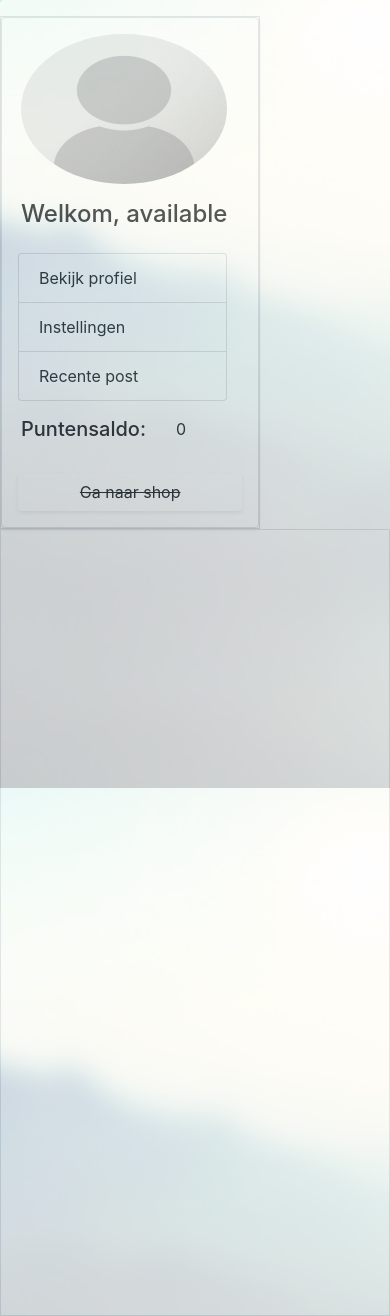
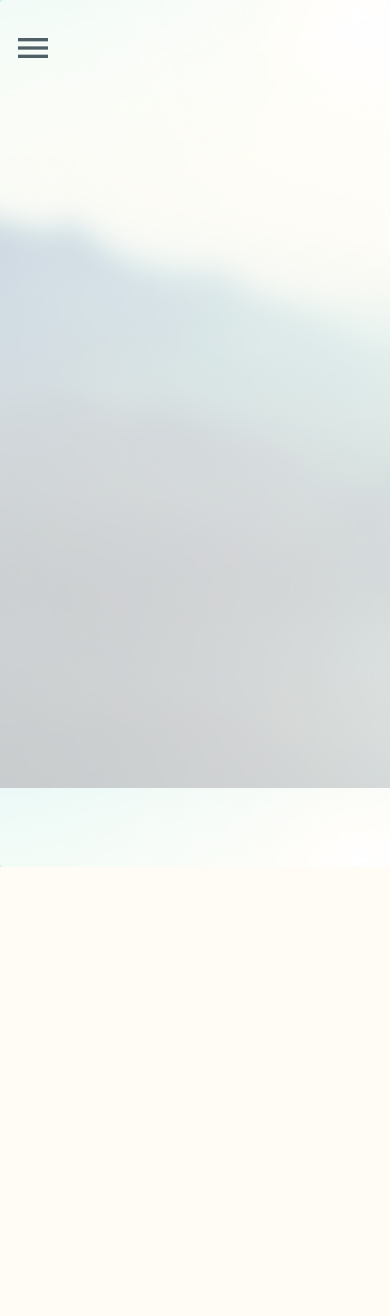
Before and after one commit to ath1s/Stully, a PHP site: page /pages/timeline.php in a window 390 px wide. Shown: the part 56-1372 px from the top of the page. After the commit the page ends 923 px from the top, so only its background shows below. Run offline with PHP 8.4, Linux system fonts and the light colour scheme; the visitor is signed in with stand-in values (Sample User, id 1); data that the repository does not hold is empty; some libraries are stand-ins or nearby versions.

Commit message:
made the timeline ui responsive.

```diff
--- a/dist/css/main.css
+++ b/dist/css/main.css
@@ -5,23 +5,6 @@
   font-size: 100%;
 }
 
-/* Hide standard profile placement */
-@media (max-width: 1270px) {
-  .profile-but {
-    display: none;
-    background-color: red;
-  }
-
-  .nav-bgcolor {
-    background: red;
-  }
-}
-/* Hide standard hamburger menu */
-@media (min-width: 1270px) {
-  .profile-but {
-    display: none;
-  }
-}
 body {
   background: url(../../assets/background.jpeg) no-repeat center center fixed;
   background-size: cover;
@@ -108,4 +91,72 @@ body {
   border-radius: 9px;
   background-color: #fff;
   opacity: none;
+}
+
+@media (min-width: 1270px) {
+  .profile-but {
+    display: none;
+  }
+}
+.profile-but {
+  padding: 0;
+}
+
+.profile-pic {
+  width: 150px;
+  height: 150px;
+}
+
+@media (max-width: 1270px) {
+  .menu-parent {
+    display: grid;
+    grid-template-columns: 100vw;
+    grid-template-rows: 25vh 75vu;
+  }
+
+  .profile-but {
+    height: 50px;
+    width: 50px;
+    grid-column: 1/2;
+    grid-row: 1/2;
+  }
+
+  .nav-menu {
+    grid-column: 1/2;
+    grid-row: 2/3;
+  }
+
+  .profile-pic {
+    width: 20px;
+    height: 250px;
+    align-self: center;
+    max-width: 25%;
+  }
+}
+@media (max-width: 990px) {
+  .profile-pic {
+    max-width: 35%;
+  }
+}
+@media (max-width: 767px) {
+  .profile-pic {
+    max-width: 45%;
+  }
+}
+@media (max-width: 500px) {
+  .profile-pic {
+    max-width: 55%;
+  }
+}
+@media (max-width: 450px) {
+  .profile-pic {
+    max-width: 65%;
+  }
+}
+@media (max-width: 390px) {
+  .profile-pic {
+    width: 50%;
+    height: 50%;
+    justify-self: center;
+  }
 }/*# sourceMappingURL=main.css.map */
--- a/pages/timeline.php
+++ b/pages/timeline.php
@@ -20,6 +20,8 @@ if($_SESSION["loggedin"] != true){
     <script src="https://cdnjs.cloudflare.com/ajax/libs/popper.js/1.14.7/esm/popper-utils.js"></script>
     <script src="https://use.fontawesome.com/390a5dcccb.js"></script>
     <link rel="stylesheet" href="../dist/css/main.css">
+    <!-- Google material icons -->
+    <link href="https://fonts.googleapis.com/icon?family=Material+Icons" rel="stylesheet">
 </head>
 <body>
     <nav class="clearfix border nav-bgcolor">
@@ -92,13 +94,13 @@ if($_SESSION["loggedin"] != true){
 
     <main class="container-fluid rounded main-bgcolor mh-100 pt-3">
         <div class="row">
-            <div class="col-m-2 border">
-                <button class="profile-but navbar-toggler" type="button" data-toggle="collapse" data-target="#navbarMenuProfile">
-                    <span class="navbar-toggler-icon"></span>
+            <div class="col-m-2 menu-parent">
+                <button class="profile-but navbar-toggler m-2" type="button" data-toggle="collapse" data-target="#navbarMenuProfile">
+                    <i class="material-icons" style="font-size: 2em; color: #222f3e">menu</i>
                 </button>
-                <aside class="navbar-collapse container rounded border shadow-sm" id="navbarMenuProfile">
+                <aside class="mr-2 collapse show nav-menu navbar-collapse container rounded shadow-sm" id="navbarMenuProfile">
                     <div class="row pt-3 pl-1 pr-3">
-                        <img class="col rounded-circle" style="height: 150px; width: 150px;" src="../assets/img/profile-placeholder.png" alt="Profile picture">
+                        <img class="col rounded-circle profile-pic"src="../assets/img/profile-placeholder.png" alt="Profile picture">
                     </div>
                     <div class="row pt-3 pl-1 pr-3">
                         <h4 class="col">Welkom, <?php echo $_SESSION['username'] ?></h4>
@@ -119,7 +121,7 @@ if($_SESSION["loggedin"] != true){
                     </div>
                 </aside>
             </div>
-            <div class="col-lg-10 border">
+            <div class="col-lg-10">
                 <div class="container rounded scroll-post">
                     <?php
                         require_once('../classes/Post.php');
@@ -154,5 +156,16 @@ if($_SESSION["loggedin"] != true){
             </div>
         </div>
     </main>
+
+    <script>
+    // Collapse the menu on load when screen is below 1270px
+        if($(window).width() < 1270) {
+            // change functionality for smaller screens
+            $(".collapse").collapse('hide');
+        } else {
+            // change functionality for larger screens
+            $(".collapse").collapse('show');
+        }
+    </script>
 </body>
 </html>
--- a/styles/scss/_timeline.scss
+++ b/styles/scss/_timeline.scss
@@ -1,18 +1,73 @@
-/* Hide standard profile placement */
-@media (max-width: 1270px) {
-    .profile-but {
-        display: none;
-        background-color: red;
-    }
-
-    .nav-bgcolor {
-        background: red;
-    }
-}
-
-/* Hide standard hamburger menu */
 @media (min-width: 1270px) {
     .profile-but {
         display: none;
     }
 }
+
+.profile-but {
+    padding: 0;
+}
+
+.profile-pic {
+    width: 150px;
+    height: 150px;
+}
+
+@media (max-width: 1270px) {
+    .menu-parent {
+        display: grid;
+        grid-template-columns: 100vw;
+        grid-template-rows: 25vh 75vu;
+    }
+
+    .profile-but {
+        height: 50px;
+        width: 50px;
+        grid-column: 1 / 2;
+        grid-row: 1 / 2;
+    }
+
+    .nav-menu {
+        grid-column: 1 / 2;
+        grid-row: 2 / 3;
+    }
+
+    .profile-pic {
+        width: 20px;
+        height: 250px;
+        align-self: center;
+        max-width: 25%;
+    }
+}
+
+@media (max-width: 990px) {
+    .profile-pic {
+        max-width: 35%;
+    }
+}
+
+@media (max-width: 767px) {
+    .profile-pic {
+        max-width: 45%;
+    }
+}
+
+@media (max-width: 500px) {
+    .profile-pic {
+        max-width: 55%;
+    }
+}
+
+@media (max-width: 450px) {
+    .profile-pic {
+        max-width: 65%;
+    }
+}
+
+@media (max-width: 390px) {
+    .profile-pic {
+        width: 50%;
+        height: 50%;
+        justify-self: center;
+    }
+}
--- a/styles/scss/main.scss
+++ b/styles/scss/main.scss
@@ -1,90 +1,2 @@
-@import 'config';
-@import 'timeline';
-
-body {
-    background: url(../../assets/background.jpeg) no-repeat center center fixed;
-    background-size: cover;
-    overflow-y: hidden;
-}
-
-.main-section {
-    margin: 0 auto;
-    margin-top: 130px;
-    padding: 0;
-}
-
-.modal-content {
-    background-color: $background-color;
-    opacity: .8;
-    padding: 0 18px;
-    border-radius: 10px;
-}
-
-.headtext {
-    padding: 5px 0 25px;
-}
-
-.form-group {
-    margin-bottom: 25px;
-}
-
-.form-group input {
-    height: 42px;
-    border-radius: 5px;
-    font-size: 18px;
-}
-
-.form-input[type=submit] {
-    width: 40%;
-    margin: 5px 0 25px;
-}
-
-.btn-success {
-    background-color: $btn-bgcolor;
-    font-size: 19px;
-    border-radius: 5px;
-    padding: 7px 14px;
-    border: 1px solid $btn-border;
-}
-
-.btn-success:hover {
-    background-color: $btn-bgcolor-hover;
-    border: 1px solid $btn-border;
-}
-
-.btn-secondary {
-    background-color: $btn-sec;
-}
-
-.btn-outline-secondary {
-    color: $btn-sec;
-}
-
-.register {
-    padding: 5px 0 25px;
-}
-
-.register a {
-    color: $register;
-}
-
-.scroll-post {
-    height: 93vh;
-    overflow-y: scroll;
-}
-
-.main-bgcolor {
-    background-color: $background-color;
-    opacity: 75%;
-}
-
-.nav-bgcolor {
-    background-color: $nav-bgcolor;
-    opacity: 75%;
-}
-
-.modal-post {
-    border-radius: 9px;
-    background-color: $background-color;
-    opacity: none;
-}
+@forward 'config';
+@forward 'timeline';
```
Also changed, not shown: styles/scss/_config.scss (+88 -0 lines), 1 other file.
